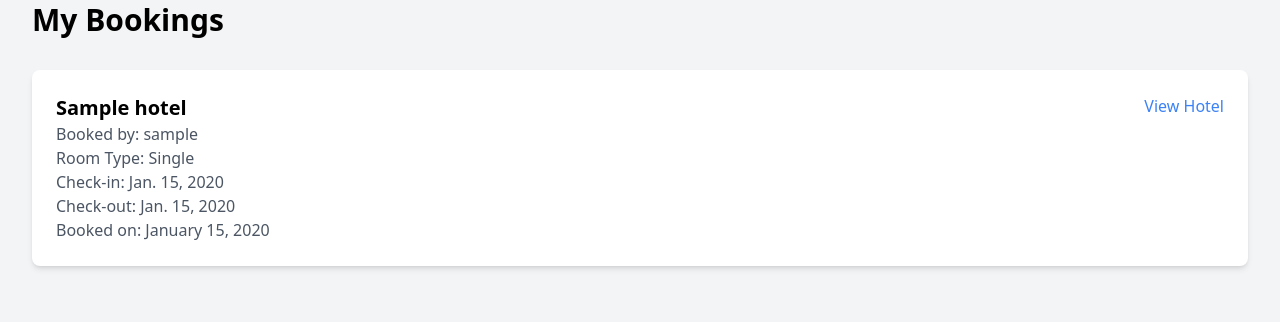
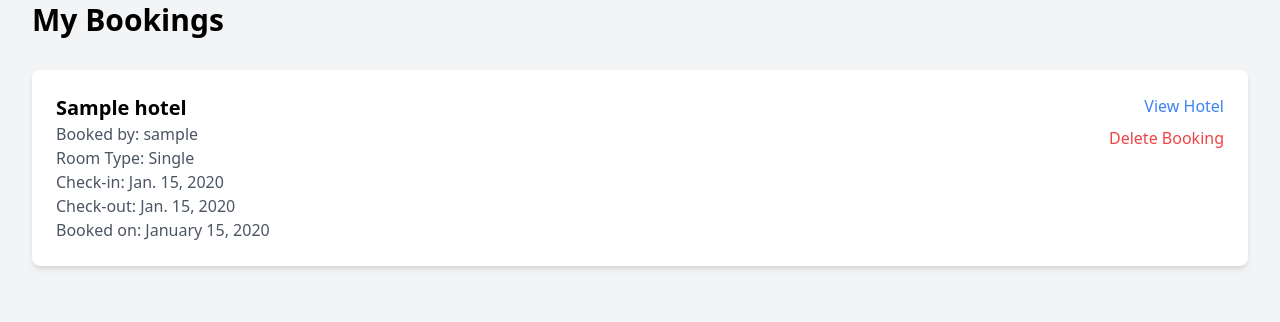
Before and after one commit to AzizullahDarmani/Digital-Bamyan, a Django app: page /hotel/my-bookings/ in a window 1280 px wide. Shown: the part 110-432 px from the top of the page. Run offline with Django 5.2, Linux system fonts and the light colour scheme; a user stored in the database is signed in; tables that the repository leaves empty hold one stand-in row (values such as "Sample post"); some libraries are stand-ins or nearby versions.

Commit message:
Assistant checkpoint: Add booking deletion functionality
Assistant generated file changes:
- hotel/templates/hotel/my_bookings.html: Add delete button for bookings
- hotel/urls.py: Add delete booking URL
- hotel/views.py: Add delete booking view

---

User prompt:

/hotel/my-bookings/
in this page the bookings are avialable for super user, and i want you to add the delete feature for each of the bookings also

Replit-Commit-Author: Assistant
Replit-Commit-Session-Id: 56790dac-414f-446b-aad4-303f35578f21

```diff
--- a/hotel/templates/hotel/my_bookings.html
+++ b/hotel/templates/hotel/my_bookings.html
@@ -20,7 +20,14 @@
                     <p class="text-gray-600">Check-out: {{ booking.check_out }}</p>
                     <p class="text-gray-600">Booked on: {{ booking.created_at|date:"F d, Y" }}</p>
                 </div>
-                <a href="{% url 'hotel:hotel_list' %}" class="text-blue-500 hover:text-blue-700">View Hotel</a>
+                <div class="flex flex-col items-end space-y-2">
+                    <a href="{% url 'hotel:hotel_list' %}" class="text-blue-500 hover:text-blue-700">View Hotel</a>
+                    {% if user.is_superuser %}
+                    <a href="{% url 'hotel:delete_booking' booking.id %}"
+                       onclick="return confirm('Are you sure you want to delete this booking?')"
+                       class="text-red-500 hover:text-red-700">Delete Booking</a>
+                    {% endif %}
+                </div>
             </div>
         </div>
         {% empty %}
--- a/hotel/urls.py
+++ b/hotel/urls.py
@@ -13,4 +13,5 @@ urlpatterns = [
     path('<int:hotel_id>/book/', views.book_hotel, name='book_hotel'),
     path('<int:hotel_id>/delete/', views.delete_hotel, name='delete_hotel'),
     path('my-bookings/', views.my_bookings, name='my_bookings'),
+    path('booking/<int:booking_id>/delete/', views.delete_booking, name='delete_booking'),
 ]
--- a/hotel/views.py
+++ b/hotel/views.py
@@ -101,6 +101,13 @@ def my_bookings(request):
         bookings = HotelBooking.objects.filter(user=request.user).order_by('-created_at')
     return render(request, 'hotel/my_bookings.html', {'bookings': bookings})
 
+@user_passes_test(is_superuser)
+def delete_booking(request, booking_id):
+    booking = get_object_or_404(HotelBooking, id=booking_id)
+    booking.delete()
+    messages.success(request, 'Booking deleted successfully!')
+    return redirect('hotel:my_bookings')
+
 
 
 @user_passes_test(is_superuser)
```
